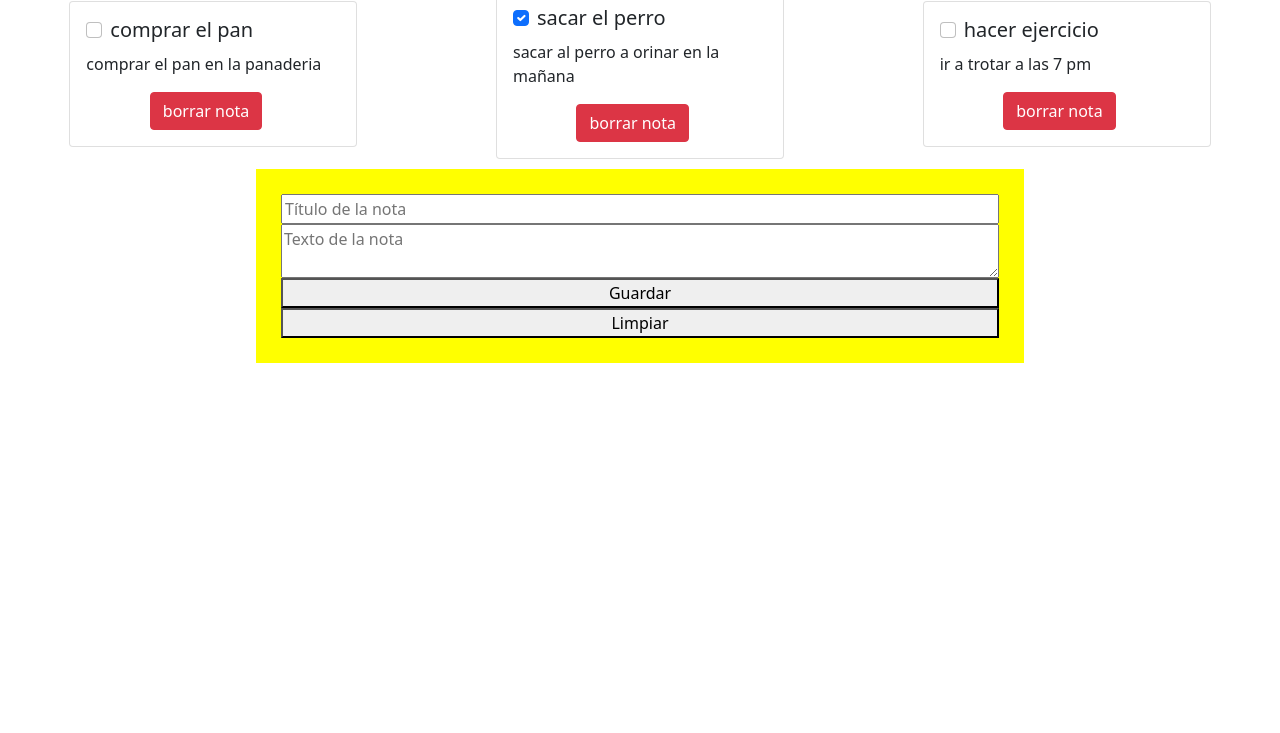
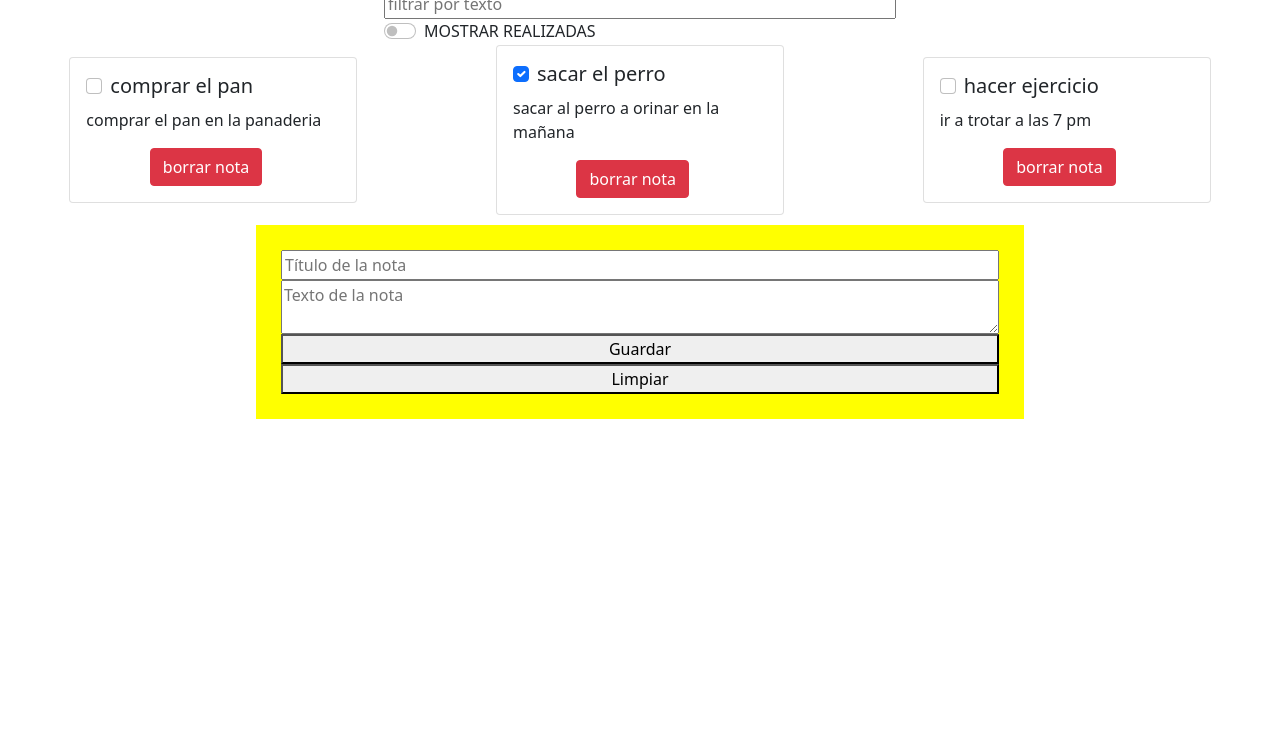
Before and after one commit to harold12a/Js-Eventos, a plain HTML site: page punto3.html in a window 1280 px wide. Shown: the part 67-800 px from the top of the page. Drawn offline with nearby package versions, Linux system fonts and the light colour scheme.

Commit message:
agregando mostradas realizadas

```diff
--- a/punto3.html
+++ b/punto3.html
@@ -14,6 +14,15 @@
 
 <body>
     <h1>aplicacion de notas</h1>
+
+       <!--Crear un par de inputs para realizar filtro por texto y por notas realizadas.-->
+       <div class="realizadas" >
+        <input type="text" id="" placeholder="filtrar por texto">
+        <div class="form-check form-switch">
+            <input class="form-check-input" type="checkbox" role="switch" id="flexSwitchCheckDefault">
+            <label class="form-check-label" for="flexSwitchCheckDefault">Mostrar realizadas</label>
+          </div>
+    </div>
 
     <!--d. Crear un div que va a ser el contenedor de las notas.-->
     <div id="note-container" class="cards" > </div>
--- a/style.css
+++ b/style.css
@@ -34,3 +34,12 @@ h1 {
 .btn-danger {
     margin-left: 25%;
 }
+
+.realizadas{
+    display: flex;
+    justify-content: center;
+    text-transform: uppercase;
+    flex-direction: column;
+    margin-left: 30%;
+    margin-right: 30%;
+}
```
